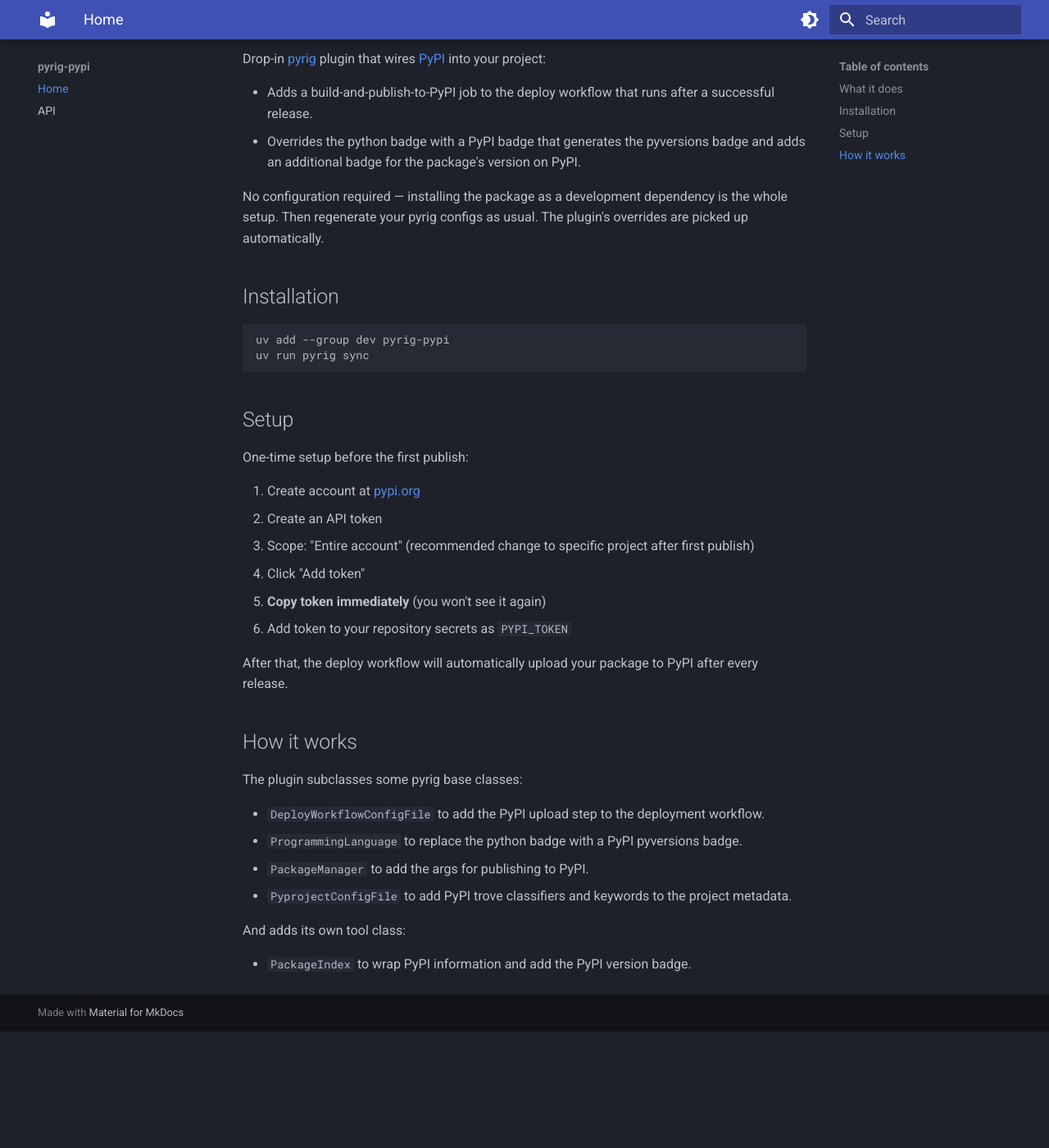
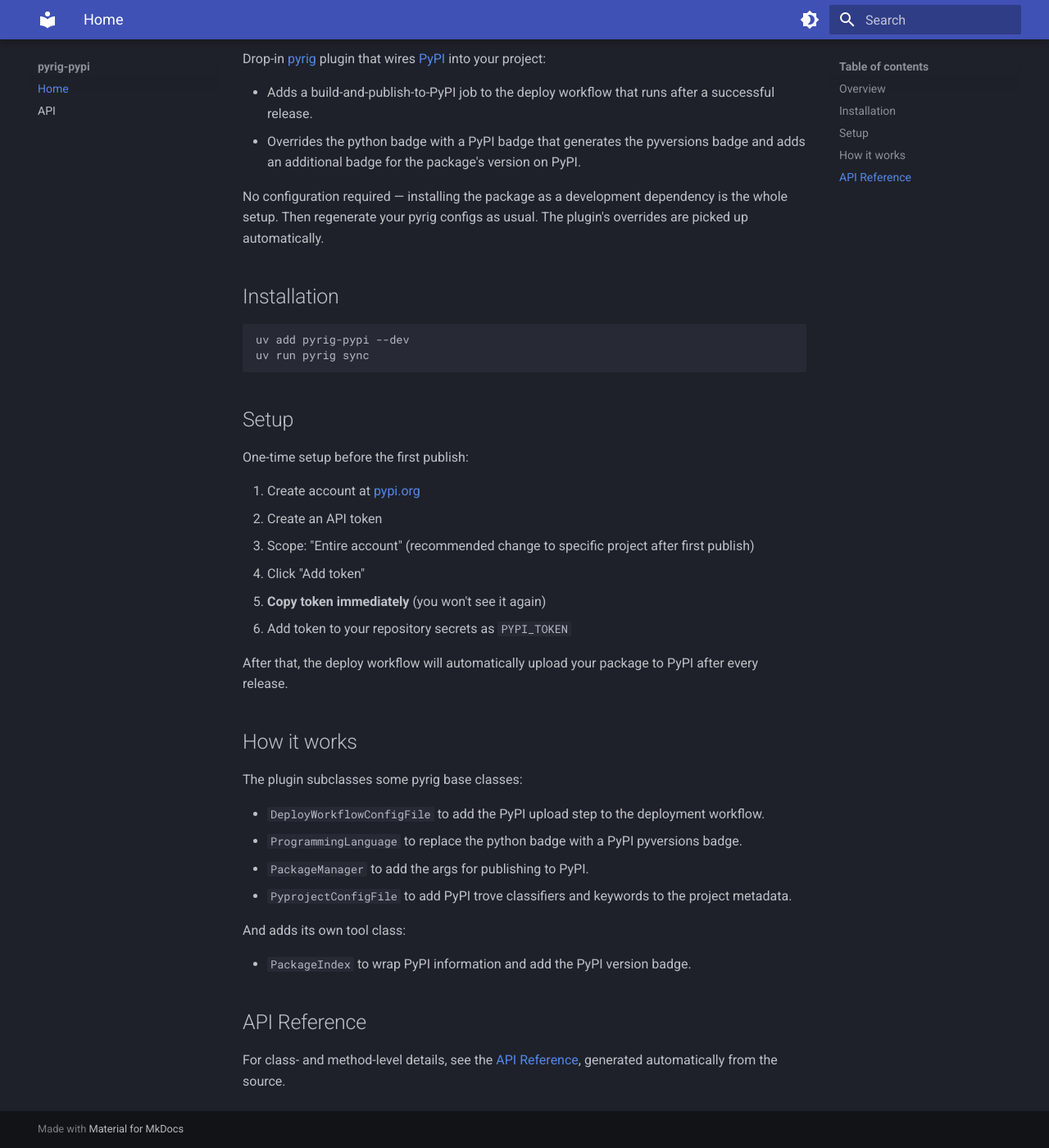
Before and after one commit to Winipedia/pyrig-pypi, an MkDocs documentation site: the page built from docs/index.md, in a window 1280 px wide and 1400 px high, scrolled down 543 px. Shown: the whole window at 82% size. Built offline with MkDocs 1.6.1 and Material for MkDocs 9.7.7, drawn with Linux system fonts in a browser that asks for light colours; before the commit the page ends 1801 px from its top, so only the background shows below that.

Commit message:
docs and docstr fixes

````diff
--- a/docs/index.md
+++ b/docs/index.md
@@ -32,7 +32,7 @@
 
 ---
 
-## What it does
+## Overview
 
 Drop-in [pyrig](https://github.com/Winipedia/pyrig) plugin that wires
 [PyPI](https://pypi.org) into your project:
@@ -49,7 +49,7 @@ The plugin's overrides are picked up automatically.
 ## Installation
 
 ```bash
-uv add --group dev pyrig-pypi
+uv add pyrig-pypi --dev
 uv run pyrig sync
 ```
 
@@ -81,3 +81,8 @@ The plugin subclasses some pyrig base classes:
 And adds its own tool class:
 
 - `PackageIndex` to wrap PyPI information and add the PyPI version badge.
+
+## API Reference
+
+For class- and method-level details, see the [API Reference](api.md), generated
+automatically from the source.
--- a/pyproject.toml
+++ b/pyproject.toml
@@ -1,6 +1,6 @@
 [project]
 name = "pyrig-pypi"
-version = "1.25.0"
+version = "1.26.0"
 description = "A pyrig plugin for publishing Python packages to PyPI."
 readme = "README.md"
 requires-python = ">=3.12"
````
Also changed, not shown: README.md (+18 -27 lines), 1 other file.
